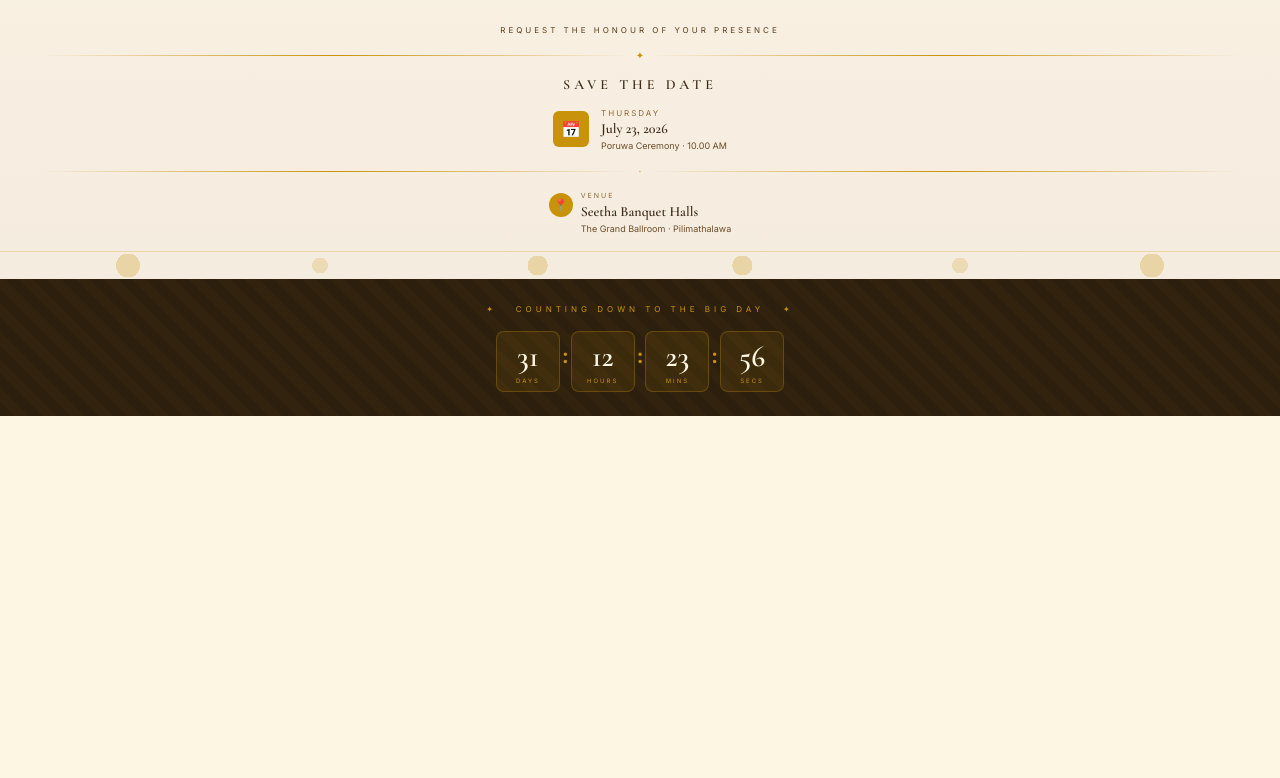
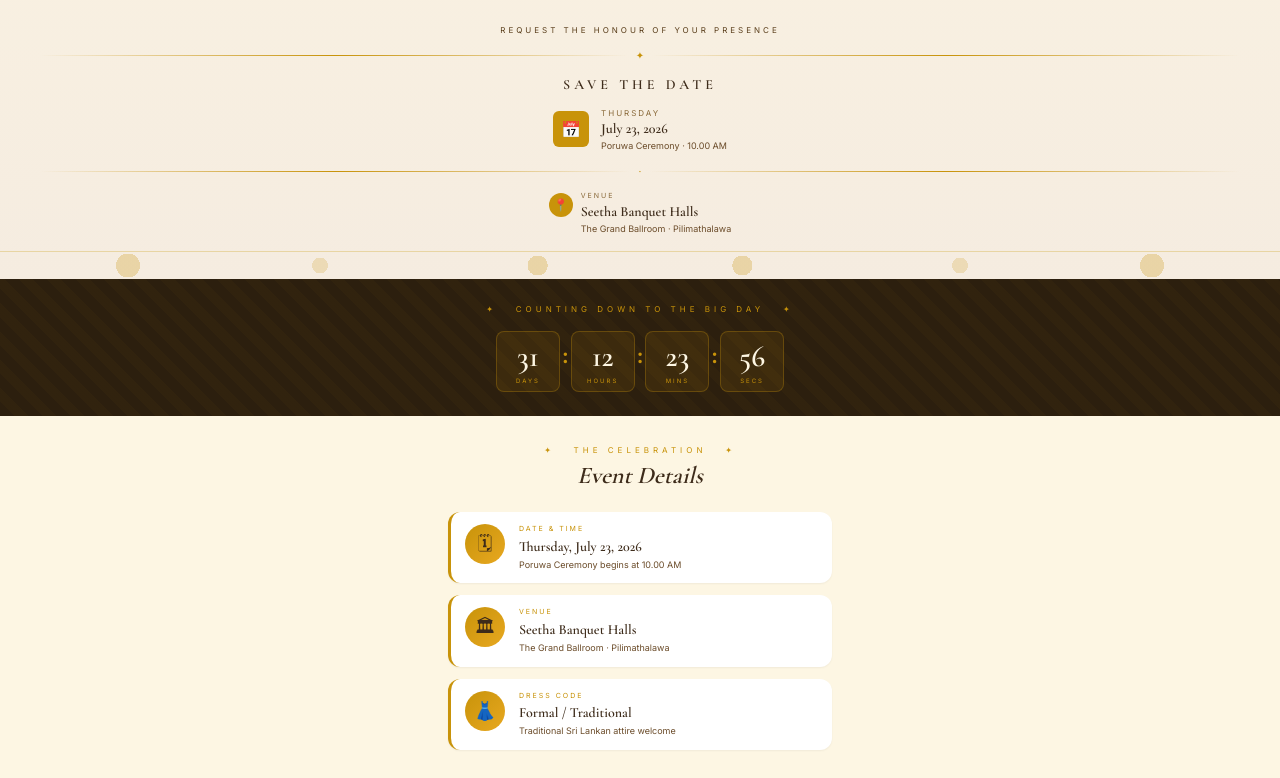
Before and after one commit to Lalanthawi/Chanakaandhansi, a Next.js app: page / in a window 1280 px wide. Shown: the part 509-1287 px from the top of the page. Before the commit the page ends 925 px from the top, so only its background shows below. Built offline with nearby package versions, Linux system fonts and the light colour scheme.

Commit message:
feat: add Event Details section with date, venue, dress code cards

```diff
--- a/app/page.tsx
+++ b/app/page.tsx
@@ -1,11 +1,13 @@
 import Hero from '@/components/Hero'
 import Countdown from '@/components/Countdown'
+import EventDetails from '@/components/EventDetails'
 
 export default function Page() {
   return (
     <main>
       <Hero />
       <Countdown />
+      <EventDetails />
     </main>
   )
 }
--- /dev/null
+++ b/components/EventDetails.tsx
@@ -0,0 +1,51 @@
+const details = [
+  {
+    icon: '🗓',
+    label: 'Date & Time',
+    value: 'Thursday, July 23, 2026',
+    sub: 'Poruwa Ceremony begins at 10.00 AM',
+  },
+  {
+    icon: '🏛',
+    label: 'Venue',
+    value: 'Seetha Banquet Halls',
+    sub: 'The Grand Ballroom · Pilimathalawa',
+  },
+  {
+    icon: '👗',
+    label: 'Dress Code',
+    value: 'Formal / Traditional',
+    sub: 'Traditional Sri Lankan attire welcome',
+  },
+]
+
+export default function EventDetails() {
+  return (
+    <section className="bg-ivory px-5 py-7">
+      <p className="text-[8px] tracking-[4px] uppercase text-gold text-center mb-1">
+        ✦ &nbsp; The Celebration &nbsp; ✦
+      </p>
+      <h2 className="font-serif font-semibold italic text-2xl text-espresso text-center mb-5">
+        Event Details
+      </h2>
+
+      <div className="flex flex-col gap-3 max-w-sm mx-auto">
+        {details.map((d) => (
+          <div
+            key={d.label}
+            className="flex items-start gap-3.5 bg-white rounded-xl border-l-[3px] border-gold shadow-sm px-3.5 py-3"
+          >
+            <div className="w-10 h-10 rounded-full bg-gradient-to-br from-gold to-gold-light flex items-center justify-center text-lg shrink-0">
+              {d.icon}
+            </div>
+            <div>
+              <p className="text-[7px] tracking-[2px] uppercase text-gold mb-0.5">{d.label}</p>
+              <p className="font-serif font-semibold text-sm text-espresso leading-snug">{d.value}</p>
+              <p className="text-[9px] text-[#6b4c2a] mt-0.5">{d.sub}</p>
+            </div>
+          </div>
+        ))}
+      </div>
+    </section>
+  )
+}
```
